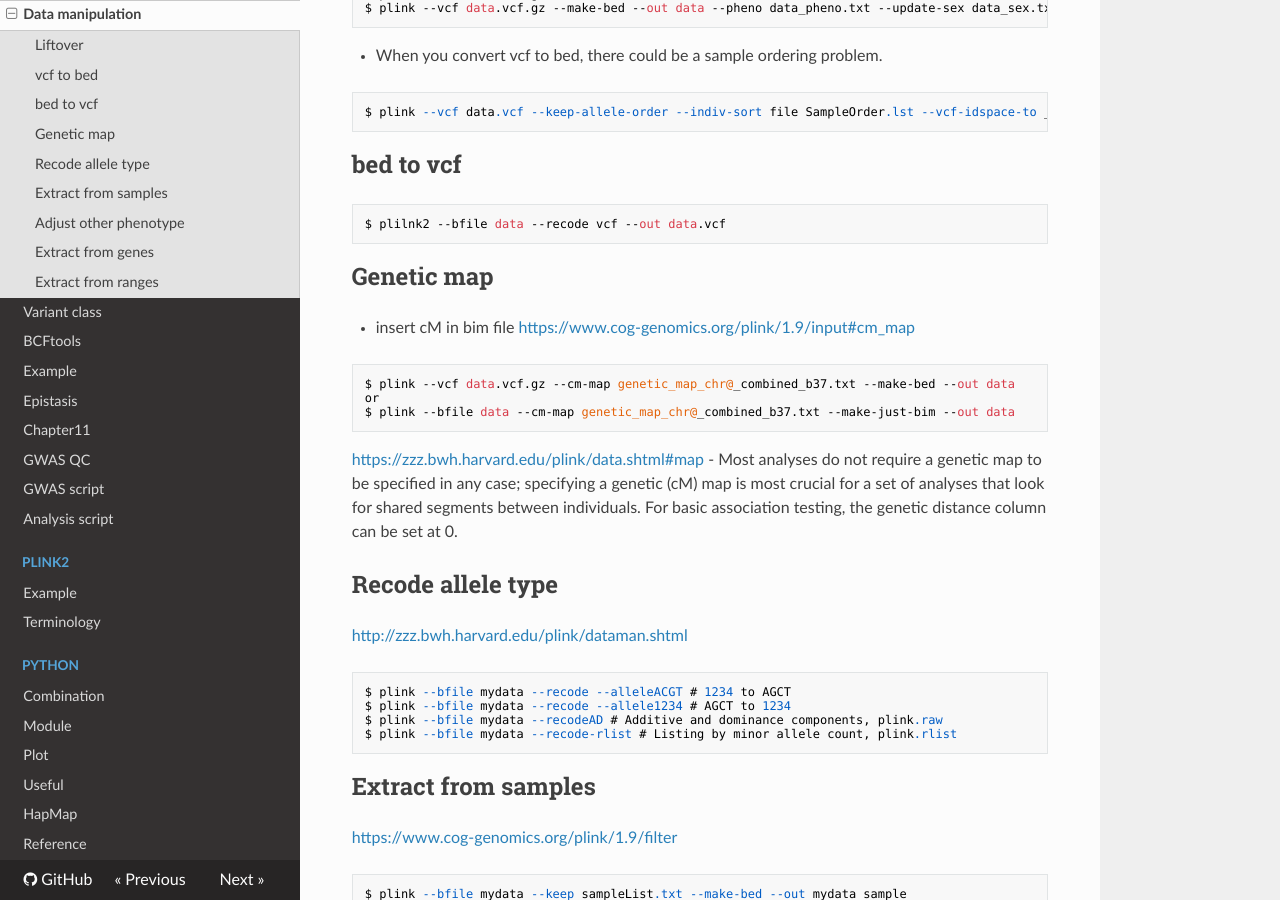
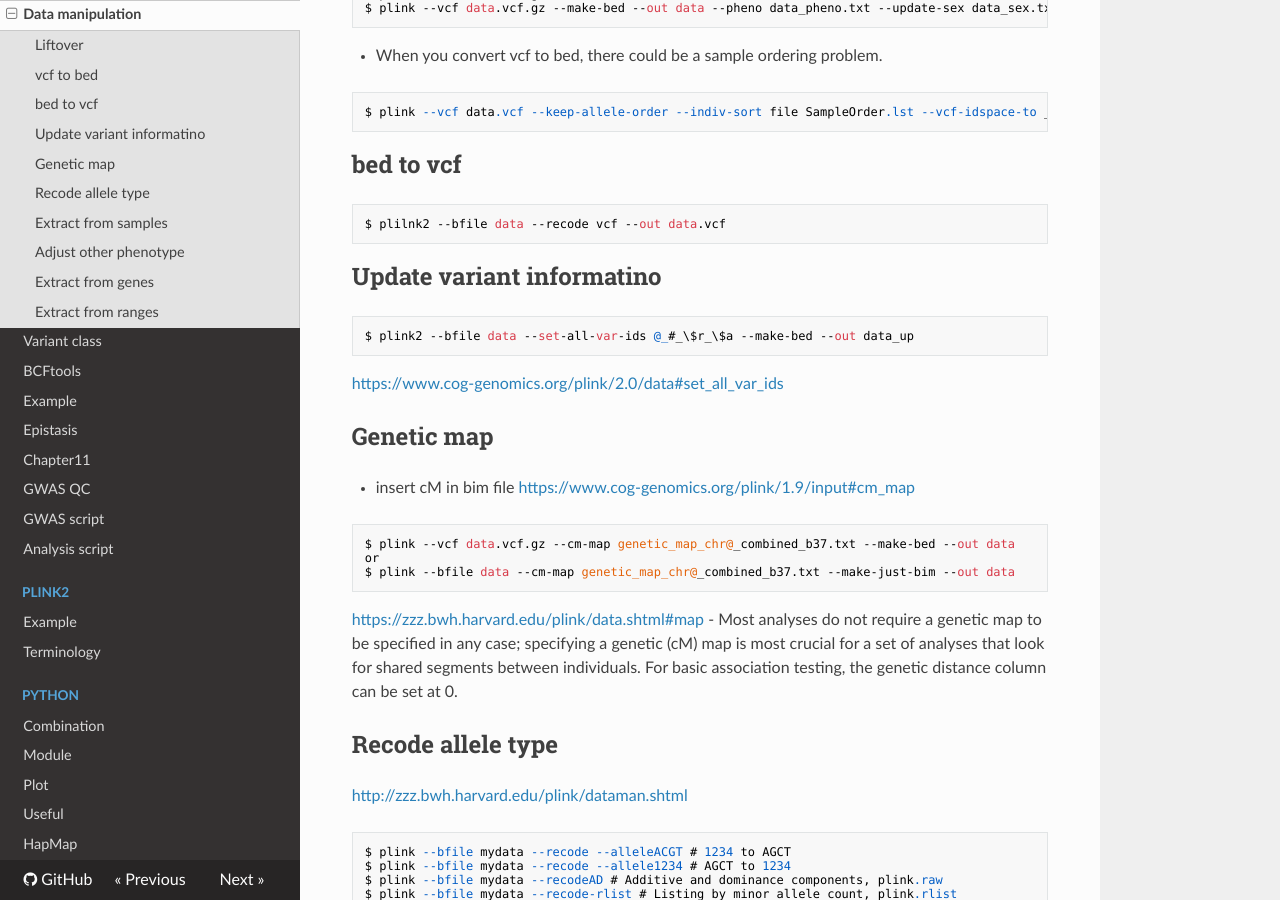
Before and after one commit to WonyoungCho/plink, an MkDocs documentation site: the page built from docs/plink_mani.md, in a window 1280 px wide and 900 px high, scrolled down 456 px. Built offline with MkDocs 1.6.1, drawn with Linux system fonts in a browser that asks for light colours; nearby versions of some CDN libraries; old or Windows-style settings are respelled for this version of MkDocs.

Commit message:
Update plink_mani.md

````diff
--- a/docs/plink_mani.md
+++ b/docs/plink_mani.md
@@ -22,6 +22,13 @@ $ plink --vcf data.vcf --keep-allele-order --indiv-sort file SampleOrder.lst --v
 ```
 $ plilnk2 --bfile data --recode vcf --out data.vcf
 ```
+
+## Update variant informatino
+```
+$ plink2 --bfile data --set-all-var-ids @_#_\$r_\$a --make-bed --out data_up
+```
+<https://www.cog-genomics.org/plink/2.0/data#set_all_var_ids>
+
 
 ## Genetic map
 - insert cM in bim file
````
